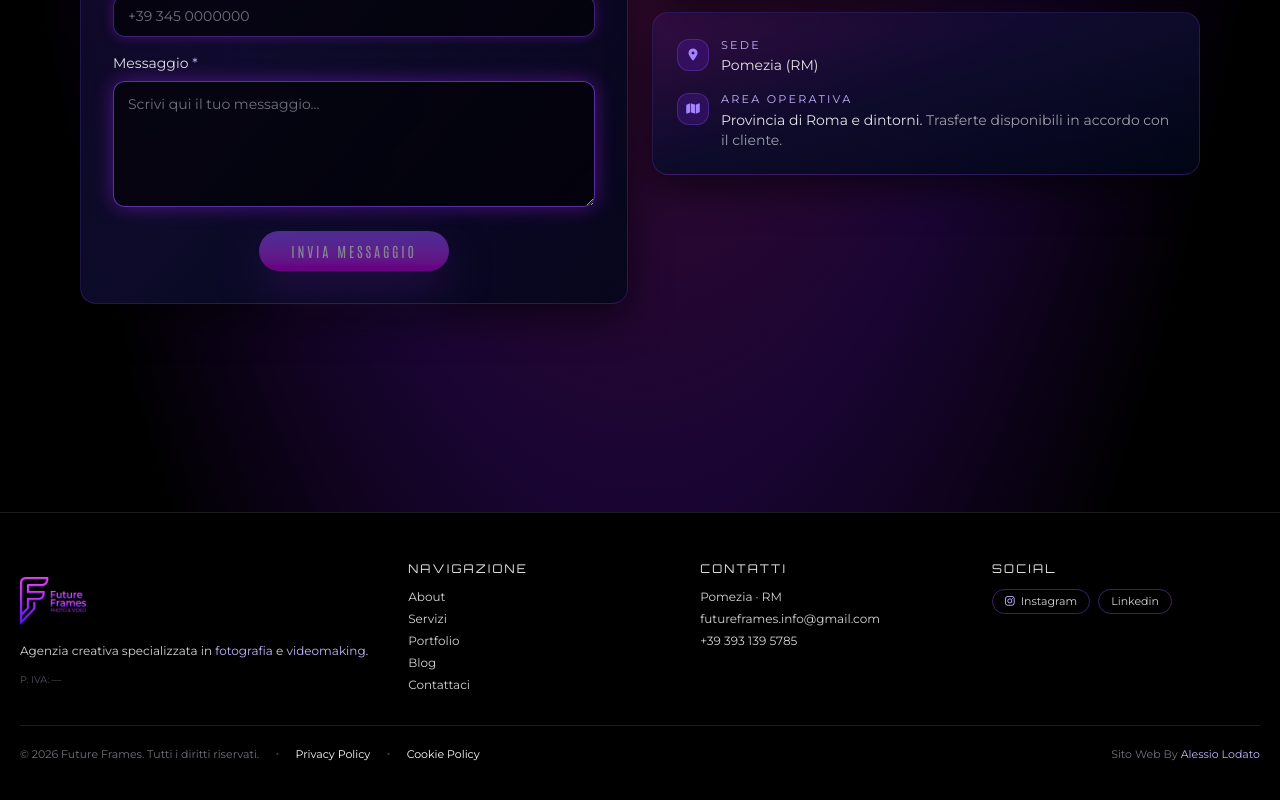
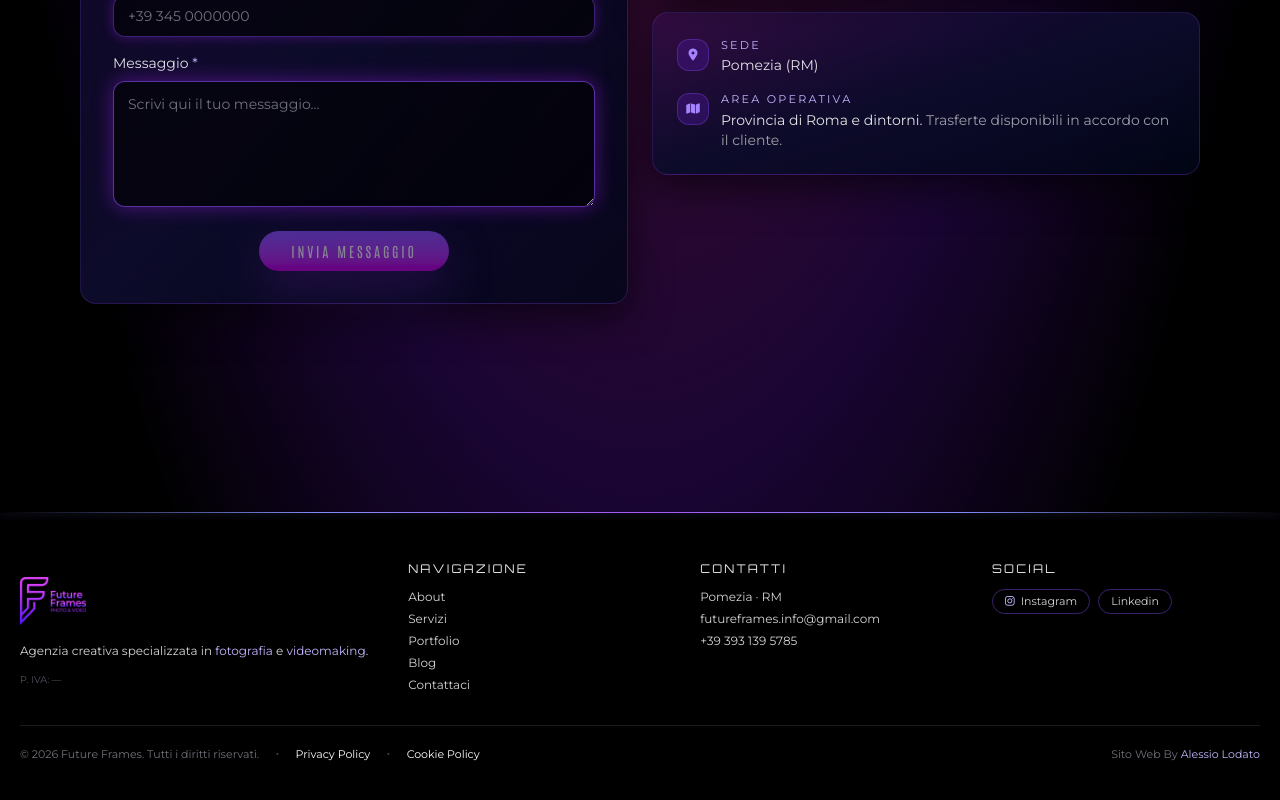
Before and after one commit to alelodato/future-frames-next, a Next.js app: page / in a window 1280 px wide. Shown: the part 5344-6144 px from the top of the page. Built offline with nearby package versions, Linux system fonts and the light colour scheme.

Commit message:
creato glowline component per riutilizzarlo in altre pagine

```diff
--- a/src/app/about/page.jsx
+++ b/src/app/about/page.jsx
@@ -229,9 +229,9 @@ export default function About() {
 
       {/* ── SEPARATORE CITAZIONE ── */}
       <FadeReveal>
-        <div className="py-16 px-6 md:px-12">
+        <div className="py-6 px-6 md:px-12">
           <div className="max-w-3xl mx-auto text-center space-y-4">
-            <p className="font-antonio text-2xl md:text-4xl lg:text-6xl text-zinc-300 leading-snug italic">
+            <p className="font-antonio text-4xl md:text-4xl lg:text-6xl text-zinc-300 leading-snug italic">
               "Ogni frame è una scelta. Noi scegliamo con cura."
             </p>
             <p className="font-montserrat text-[0.6rem] uppercase tracking-[0.4em] text-indigo-400/60">Future Frames</p>
--- a/src/components/Footer.jsx
+++ b/src/components/Footer.jsx
@@ -1,8 +1,10 @@
 import Link from "next/link";
+import GlowLine from "./GlowLine";
 
 export default function Footer() {
   return (
-    <footer className="bg-black border-t border-zinc-800/70">
+    <footer className="bg-black">
+      <GlowLine />
       <div className="max-w-7xl mx-auto px-5 py-10 md:py-12">
         {/* Top */}
         <div className="flex flex-col md:flex-row md:items-start md:justify-between gap-8 md:gap-10">
--- /dev/null
+++ b/src/components/GlowLine.jsx
@@ -0,0 +1,11 @@
+export default function GlowLine({ className = "" }) {
+    return (
+        <div
+            className={`h-px ${className}`}
+            style={{
+                background: "linear-gradient(to right, transparent, #818cf8, #a855f7, #818cf8, transparent)",
+                boxShadow: "0 0 8px rgba(129,140,248,0.6)",
+            }}
+        />
+    );
+}
```
